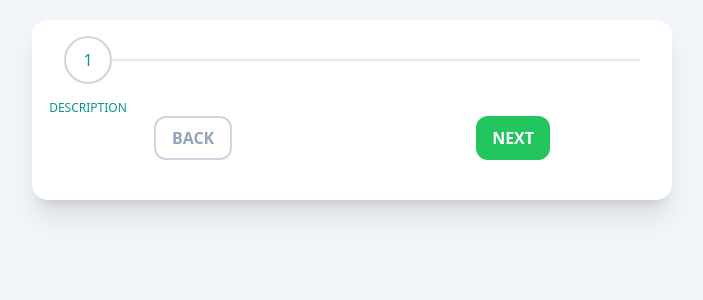
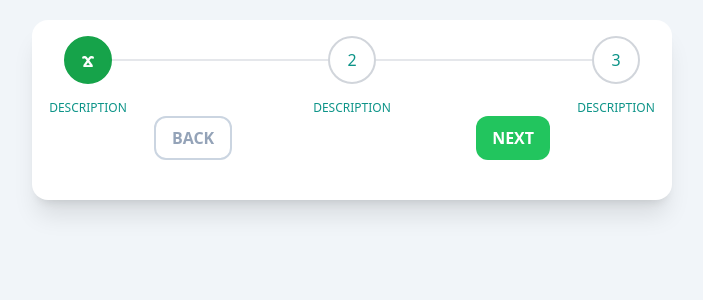
Before and after one commit to izuchukwu-eric/multiple-step-form, a Next.js app: page / in a window 1280 px wide. Shown: the top 300 px of the page, without its empty margins (288-991 px from the left). Built offline with nearby package versions, Linux system fonts and the light colour scheme.

Commit message:
new commit

```diff
--- a/components/Stepper.tsx
+++ b/components/Stepper.tsx
@@ -1,12 +1,86 @@
-import React from 'react'
+import React, { useEffect, useState, useRef } from 'react'
 
+interface Props {
+    steps: string[]
+    currentStep: number
+}
 
-const Stepper = () => {
+const Stepper = ({ steps, currentStep }: Props) => {
+    const [newStep, setNewStep] = useState<string[]>([]);
+    const stepRef = useRef({});;
+
+    const updateStep = (stepNumber: number, steps: any) => {
+        const newSteps = [...steps]
+        let count = 0;
+
+        while(count < newSteps.length) {
+            //current step
+            if (count === stepNumber){
+                newSteps[count] = {
+                    ...newSteps[count],
+                    highlighted: true,
+                    selected: true,
+                    completed: true
+                }
+                count++;
+            }
+            //step completed
+            else if (count < stepNumber) {
+                newSteps[count] = {
+                    ...newSteps[count],
+                    highlighted: false,
+                    selected: true,
+                    completed: true
+                }
+                count++;
+            }
+            //step pending
+            else {
+                newSteps[count] = {
+                    ...newSteps[count],
+                    highlighted: false,
+                    selected: false,
+                    completed: false
+                }
+                count++;
+            }
+        }
+        return newSteps;
+    }
+
+    useEffect(() => {
+        //create object
+        const stepsState = steps.map((step, index) =>
+            Object.assign(
+                {},
+                {
+                    description: step,
+                    completed: false,
+                    highlighted: index === 0 ? true : false,
+                    selected: index === 0 ? true : false
+                }
+            )
+        )
+
+        stepRef.current = stepsState;
+        const current = updateStep(currentStep - 1, stepRef.current);
+        setNewStep(current)
+    }, [steps, currentStep])
+
+    const displaySteps = newStep.map((step: any, index: number) => {
         return (
-    <div className='mx-4 p-4 flex justify-between items-center '>
+            <div key={index} className={
+                index !== newStep.length - 1 ? 'w-full flex items-center' : "flex items-center"}>
                 <div className='relative flex flex-col items-center text-teal-600'>
-            <div className='rounded-full transition duration-500 ease-in-out border-2 border-gray-300 h-12 w-12 flex items-center justify-center py-3'>
-                {/**display numbers */}1
+                    <div className={`rounded-full transition duration-500 ease-in-out border-2 border-gray-300 h-12 w-12 flex items-center justify-center py-3
+                        ${step.selected ? "bg-green-600 text-white font-bold border border-green-600 " : ""}`
+                    }>
+                        {/**display numbers */}
+                        {step.completed ? (
+                            <span className='text-white font-bold text-xl'>&#1003;</span>
+                        ) : (
+                            index + 1
+                        )}
                     </div>
                     <div className='absolute top-0 text-center mt-16 w-32 text-xs font-medium uppercase'>
                         {/**display description */}Description
@@ -17,6 +91,15 @@ const Stepper = () => {
                 </div>
             </div>
         )
+    });
+
+
+
+  return (
+    <div className='mx-4 p-4 flex justify-between items-center '>
+        {displaySteps}
+    </div>
+  )
 }
 
 export default Stepper
--- a/pages/index.tsx
+++ b/pages/index.tsx
@@ -1,10 +1,14 @@
 import type { NextPage } from 'next'
+import React, { useState } from "react"
 import Stepper from '../components/Stepper'
 import StepperControl from '../components/StepperControl'
 import Account from '../components/steps/Account'
+import Details from '../components/steps/Details'
+import Final from '../components/steps/Final'
 
 
 const Home: NextPage = () => {
+  const [currentStep, setCurrentStep] = useState(1)
 
   const steps = [
     "Account Information",
@@ -16,6 +20,11 @@ const Home: NextPage = () => {
     switch(step) {
       case 1:
         return <Account />
+      case 1:
+        return <Details />
+      case 1:
+        return <Final />
+      default:
     }
   }
 
@@ -23,7 +32,10 @@ const Home: NextPage = () => {
     <div className='md:w-1/2 mx-auto shadow-xl rounded-2xl pb-2 bg-white'>
       {/**stepper */}
       <div className='container horizontal mt-5'>
-        <Stepper />
+        <Stepper
+          steps={steps}
+          currentStep={currentStep}
+        />
       </div>
       {/**navigation control */}
       <StepperControl />
--- a/tsconfig.json
+++ b/tsconfig.json
@@ -15,6 +15,6 @@
     "jsx": "preserve",
     "incremental": true
   },
-  "include": ["next-env.d.ts", "**/*.ts", "**/*.tsx"],
+  "include": ["next-env.d.ts", "**/*.ts", "**/*.tsx", "components/Stepper.tsx"],
   "exclude": ["node_modules"]
 }
```
Lines whose indentation alone changed are shown as unchanged.
